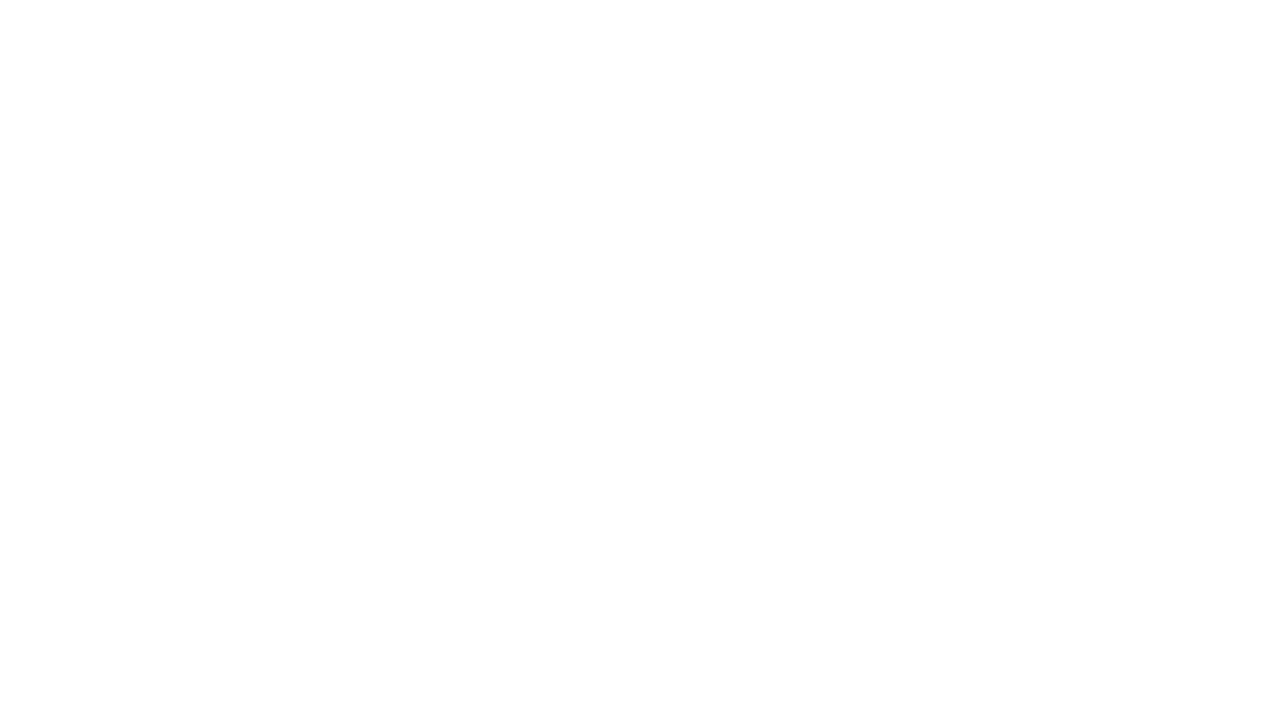
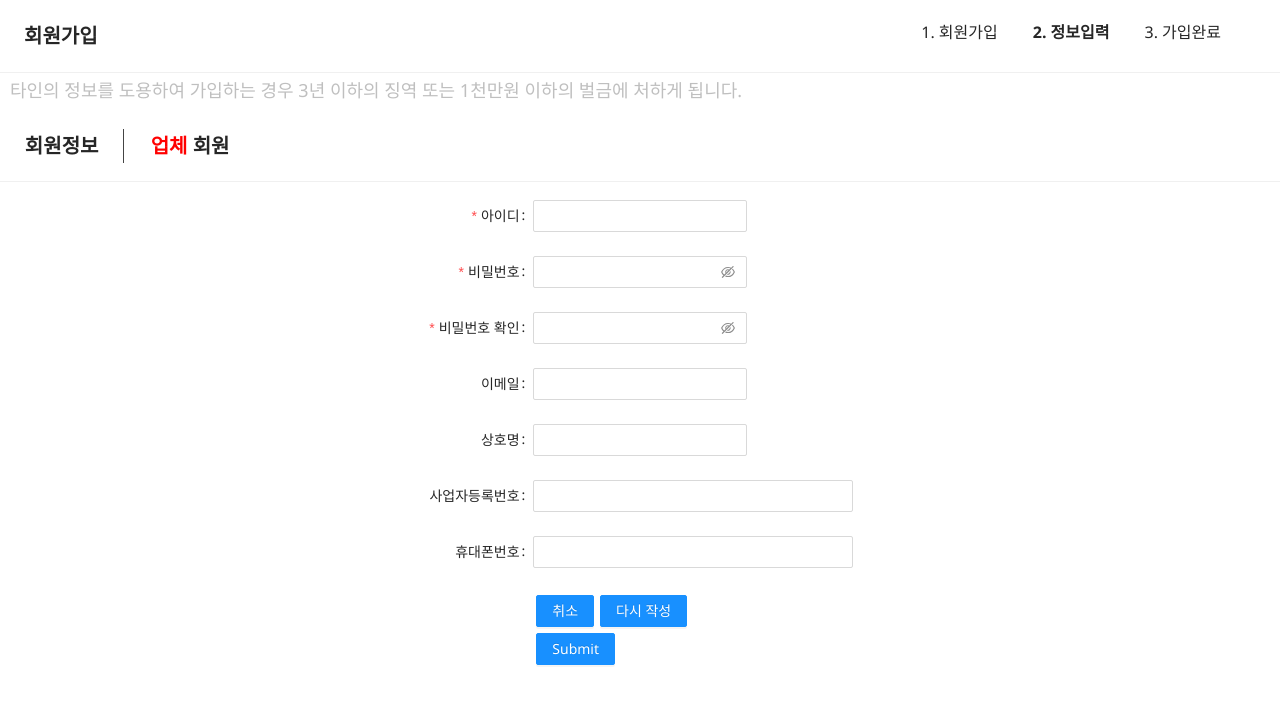
Before and after one commit to kms970/mjj_mall, a React (Create React App) app in the folder mjj_mall-webapp/: page /join/provider in a window 1280 px wide. Before the commit this address had no page. Shown: the top 704 px of the page. Built offline with nearby package versions, Linux system fonts and the light colour scheme.

Commit message:
업체 회원가입
업체 회원가입 추가

```diff
--- a/mjj_mall-webapp/src/App.js
+++ b/mjj_mall-webapp/src/App.js
@@ -4,7 +4,8 @@ import { Routes, Route } from 'react-router-dom';
 import Dashboard from './dashboard/index';
 import Login from './login/Login';
 import Join from './login/Join';
-import JoinConsumer from './login/join/joinConsumer'
+import JoinConsumer from './login/join/joinConsumer';
+import JoinProvider from './login/join/joinProvider';
 function App() {
   return (
    <div>
@@ -14,6 +15,7 @@ function App() {
        <Route path="/login" element={<Login/>} />
        <Route path="/join" element={<Join/>} />
        <Route path="/join/consumer" element={<JoinConsumer />} />
+       <Route path="/join/provider" element={<JoinProvider />} />
      </Routes>
    </div>
   );
--- a/mjj_mall-webapp/src/dashboard/index.js
+++ b/mjj_mall-webapp/src/dashboard/index.js
@@ -1,5 +1,5 @@
 import React from 'react';
-
+import {Link} from 'react-router-dom';
 /**
  *
  * @returns {JSX.Element}
@@ -9,7 +9,8 @@ function dashboard() {
 
   return (
     <div>
-      dashboard
+      <h1>대시보드</h1>
+      <a><Link to="/login">로그인</Link></a>
     </div>
   )
 }
--- a/mjj_mall-webapp/src/login/Join.js
+++ b/mjj_mall-webapp/src/login/Join.js
@@ -47,7 +47,7 @@ function Join() {
             <tbody>
               <tr>
                 <td><Link to="/join/consumer"><button>가입하기</button></Link></td>
-                <td><button>가입하기</button></td>
+                <td><Link to="/join/provider"><button>가입하기</button></Link></td>
               </tr>
             </tbody>
           </StyledTable>
--- /dev/null
+++ b/mjj_mall-webapp/src/login/join/joinProvider.js
@@ -0,0 +1,143 @@
+import React from 'react';
+import {Divider, PageHeader, Form, Input, InputNumber, Button, Radio} from 'antd';
+import {StyledHeaderDiv, StyledHeaderSpan, StyledContentH2, StyledJoinDetailTable} from './JoinStyle';
+
+function JoinProvider() {
+  const layout = {
+    labelCol: {
+      span: 10,
+    },
+    wrapperCol: {
+      span: 4
+    }
+  };
+
+  const validateMessages = {
+    required: '${label} is required!',
+    types: {
+      email: '${label} is not a valid email!',
+      number: '${label} is not a valid number!',
+    },
+    number: {
+      range: '${label} must be greater than ${min}',
+    },
+  };
+
+  const onFinish = (event) => {
+    console.log("Join event(회원가입 작성 이벤트)", event);
+  }
+
+  return (
+    <div style={{width: "100%"}}>
+      <PageHeader
+        className="site-page-header"
+        title="회원가입"
+        style={{display: 'inline-block'}}
+      />
+      <StyledHeaderDiv>
+        <StyledHeaderSpan>1. 회원가입</StyledHeaderSpan>
+        <StyledHeaderSpan><b>2. 정보입력</b></StyledHeaderSpan>
+        <StyledHeaderSpan>3. 가입완료</StyledHeaderSpan>
+      </StyledHeaderDiv>
+      <Divider style={{margin: 0}}/>
+      <StyledContentH2>타인의 정보를 도용하여 가입하는 경우 3년 이하의 징역 또는 1천만원
+        이하의 벌금에 처하게 됩니다.</StyledContentH2>
+      <StyledJoinDetailTable>
+        <thead>
+        <tr>
+          <th>회원정보</th>
+          <th><span style={{color:'red'}}>업체 </span>회원</th>
+        </tr>
+        </thead>
+      </StyledJoinDetailTable>
+      <Divider style={{margin: '18px 0px'}}/>
+
+
+      <Form {...layout} name="nest-messages" onFinish={onFinish} validateMessages={validateMessages} style={{width: "100%"}}>
+        <Form.Item
+          name={['provider', 'id']}
+          label="아이디"
+          rules={[
+            {
+              required: true,
+            },
+          ]}
+        >
+          <Input />
+        </Form.Item>
+        <Form.Item
+          name={['provider', 'password']}
+          label="비밀번호"
+          rules={[
+            {
+              required: true
+            },
+          ]}
+        >
+          <Input.Password />
+        </Form.Item>
+        <Form.Item
+          name={['provider', 'passwordvaild']}
+          label="비밀번호 확인"
+          rules={[
+            {
+              required: true
+            },
+          ]}
+        >
+          <Input.Password />
+        </Form.Item>
+        <Form.Item
+          name={['provider', 'email']}
+          label="이메일"
+          rules={[
+            {
+              type: 'email',
+            },
+          ]}
+        >
+          <Input />
+        </Form.Item>
+        <Form.Item
+          name={['provider','name']}
+          label="상호명"
+        >
+          <Input/>
+        </Form.Item>
+        <Form.Item
+          {...layout}
+          name={['provider','businessNumber']}
+          label="사업자등록번호"
+          rules={[
+            {
+              type: 'number'
+            },
+          ]}
+        >
+          <InputNumber style={{width: "320px"}}/>
+        </Form.Item>
+        <Form.Item
+          {...layout}
+          name={['provider','phone']}
+          label="휴대폰번호"
+          rules={[
+            {
+              type: 'number'
+            },
+          ]}
+        >
+          <InputNumber style={{width: "320px"}}/>
+        </Form.Item>
+        <Form.Item wrapperCol={{ ...layout.wrapperCol, offset: 10 }}>
+          <Button type="primary" style={{margin: "3px"}}>취소</Button>
+          <Button type="primary" style={{margin: "3px"}}>다시 작성</Button>
+          <Button type="primary" htmlType="submit" style={{margin: "3px"}}>
+            Submit
+          </Button>
+        </Form.Item>
+      </Form>
+    </div>
+  )
+}
+
+export default JoinProvider;
```
